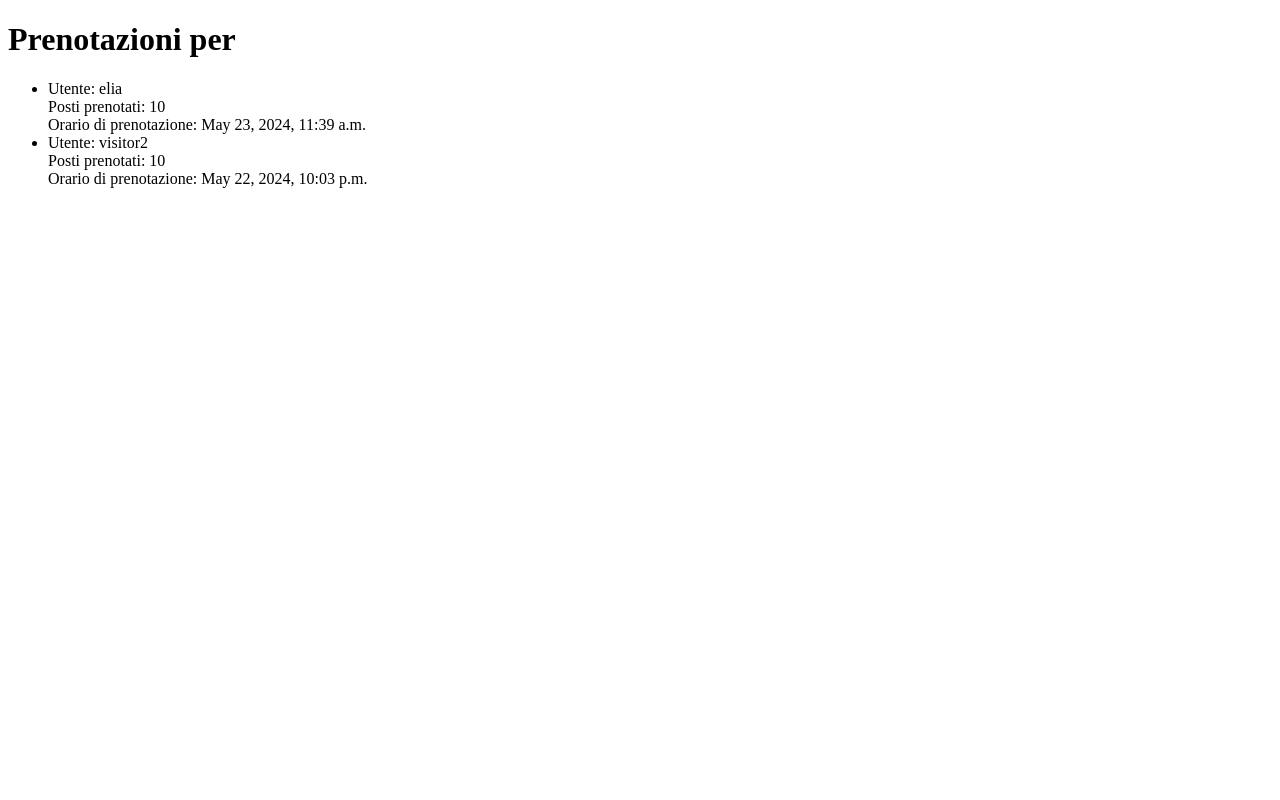
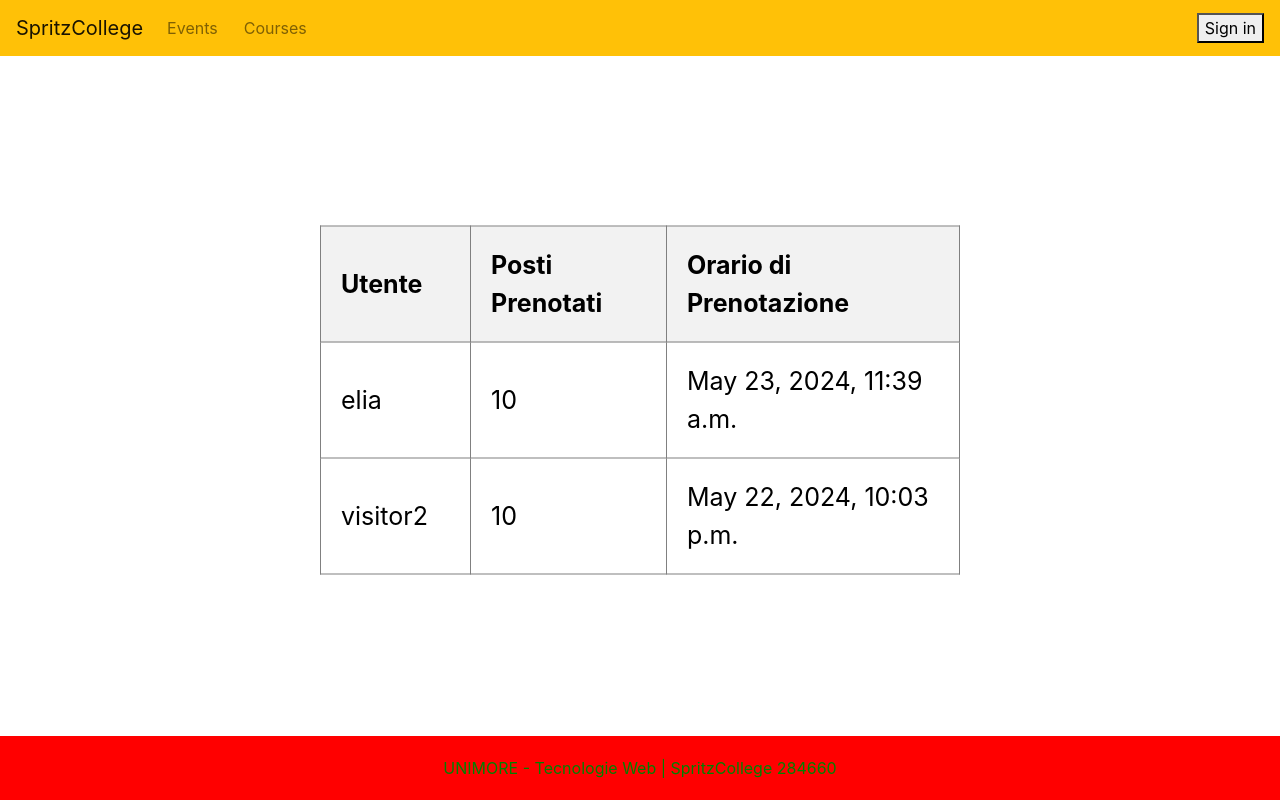
Before and after one commit to Piltxi/SpritzCollege, a Django app: template SpritzCollege/Activities/templates/Activities/prenotazioni_evento.html in a window 1280 px wide. Run offline with Django 5.2, Linux system fonts and the light colour scheme; the template is opened without the code that fills it: values that come from a table or form of the project are taken from there, others are empty; data comes from the database, SQL or seed files in the repository; both versions use the stored data as it was after the commit.

Commit message:
Activities: events booking det

```diff
--- a/SpritzCollege/Activities/templates/Activities/prenotazioni_evento.html
+++ b/SpritzCollege/Activities/templates/Activities/prenotazioni_evento.html
@@ -1,22 +1,49 @@
-<!-- Activities/prenotazioni_evento.html -->
-<!DOCTYPE html>
-<html>
-<head>
-    <title>Prenotazioni per {{ evento.name }}</title>
-</head>
-<body>
-    <h1>Prenotazioni per {{ evento.name }}</h1>
+{% extends 'base.html' %}
+{% block title %}Modifica Prenotazione{% endblock %}
 
-    <ul>
-        {% for prenotazione in prenotazioni %}
-            <li>
-                Utente: {{ prenotazione.user.username }} <br>
-                Posti prenotati: {{ prenotazione.num_seats }} <br>
-                Orario di prenotazione: {{ prenotazione.booking_time }} <br>
+{% block content %}
+<style>
+    .table-container {
+        position: absolute;
+        top: 50%;
+        left: 50%;
+        transform: translate(-50%, -50%);
+        font-size: 25px;
+        display: flex;
+        justify-content: space-around;
+    }
+    table {
+        width: 100%; /* Aumenta la larghezza della tabella al massimo disponibile */
+        border-collapse: collapse; /* Elimina lo spazio tra le celle */
+    }
+    th, td {
+        padding: 20px; /* Aumenta il padding per rendere il testo più spazioso */
+        text-align: left;
+        min-width: 150px; /* Imposta una larghezza minima per ogni cella */
+    }
+    th {
+        background-color: #f2f2f2; /* Colore di sfondo per le intestazioni */
+    }
+</style>
 
-
-            </li>
-        {% endfor %}
-    </ul>
-</body>
-</html>
+<div class="table-container">
+    <table border="1">
+        <thead>
+            <tr>
+                <th>Utente</th>
+                <th>Posti Prenotati</th>
+                <th>Orario di Prenotazione</th>
+            </tr>
+        </thead>
+        <tbody>
+            {% for prenotazione in prenotazioni %}
+            <tr>
+                <td>{{ prenotazione.user.username }}</td>
+                <td>{{ prenotazione.num_seats }}</td>
+                <td>{{ prenotazione.booking_time }}</td>
+            </tr>
+            {% endfor %}
+        </tbody>
+    </table>
+</div>
+{% endblock %}
```
Also changed, not shown: SpritzCollege/Activities/templates/Activities/booking_update.html (+10 -7 lines), SpritzCollege/Activities/templates/Activities/event_detail.html (+9 -10 lines), SpritzCollege/db.sqlite3.
